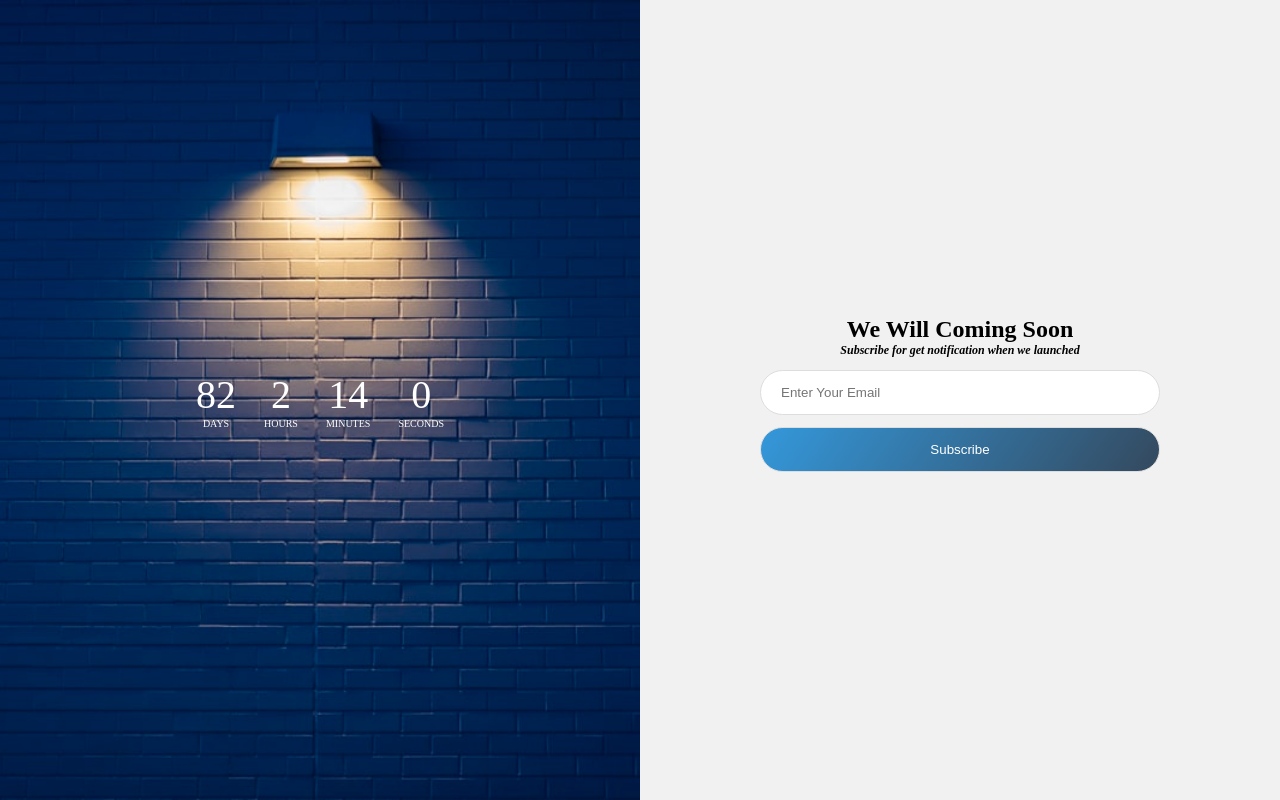
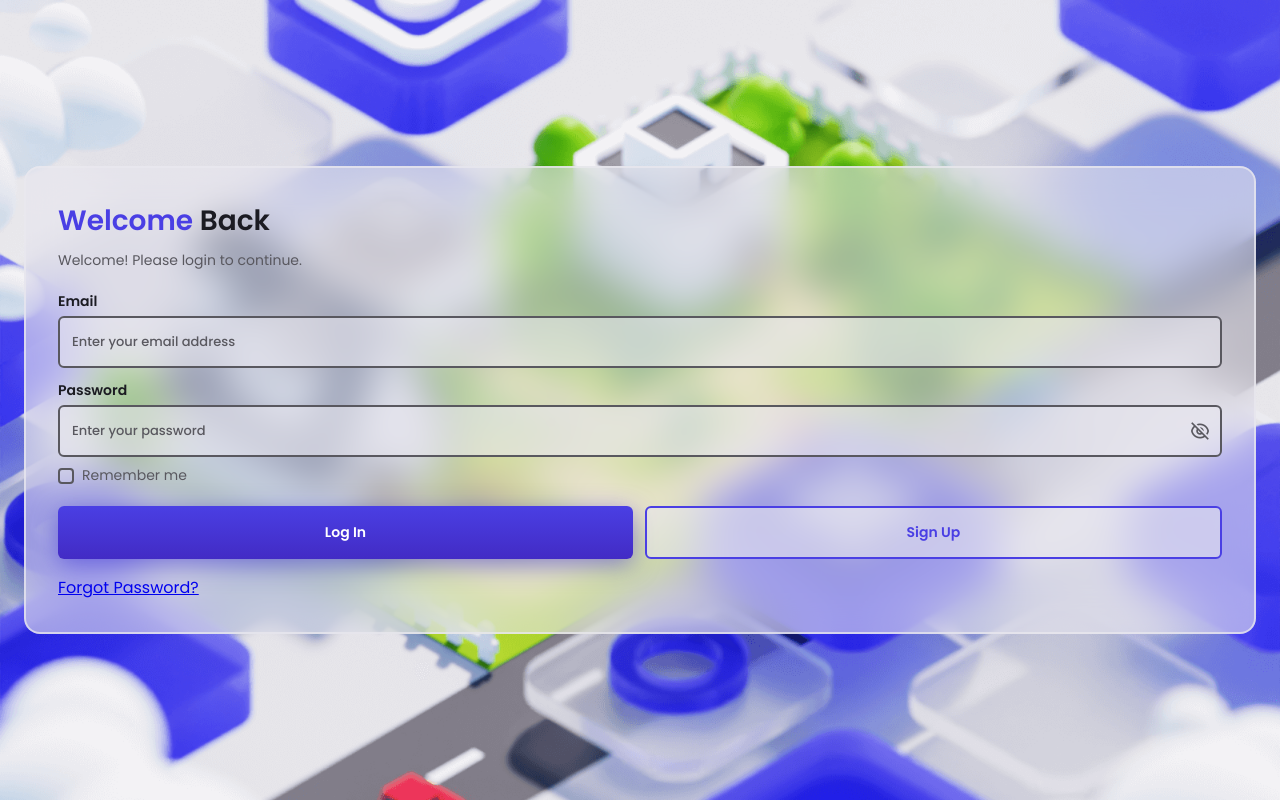
Before and after one commit to OpenElite/OpenElite.github.io, a plain HTML site: page index.html in a window 1280 px wide. Drawn offline with nearby package versions, Linux system fonts and the light colour scheme.

Commit message:
Major changes

```diff
--- /dev/null
+++ b/assets/css/styles.css
@@ -0,0 +1,238 @@
+/*=============== GOOGLE FONTS ===============*/
+@import url("https://fonts.googleapis.com/css2?family=Poppins:wght@400;500;600&display=swap");
+
+/*=============== VARIABLES CSS ===============*/
+:root {
+  /*========== Colors ==========*/
+  /*Color mode HSL(hue, saturation, lightness)*/
+  --first-color: hsl(244, 75%, 57%);
+  --second-color: hsl(249, 64%, 47%);
+  --title-color: hsl(244, 12%, 12%);
+  --text-color: hsl(244, 4%, 36%);
+  --body-color: hsl(208, 97%, 85%);
+
+  /*========== Font and typography ==========*/
+  /*.5rem = 8px | 1rem = 16px ...*/
+  --body-font: "Poppins", sans-serif;
+  --h2-font-size: 1.25rem;
+  --small-font-size: .813rem;
+  --smaller-font-size: .75rem;
+
+  /*========== Font weight ==========*/
+  --font-medium: 500;
+  --font-semi-bold: 600;
+}
+
+/* Responsive typography */
+@media screen and (min-width: 1024px) {
+  :root {
+    --h2-font-size: 1.75rem;
+    --normal-font-size: 1rem;
+    --small-font-size: .875rem;
+    --smaller-font-size: .813rem;
+  }
+}
+
+/*=============== BASE ===============*/
+* {
+  box-sizing: border-box;
+  padding: 0;
+  margin: 0;
+}
+
+body {
+  background-color: var(--body-color);
+  font-family: var(--body-font);
+  color: var(--text-color);
+}
+
+input,
+button {
+  font-family: var(--body-font);
+  border: none;
+  outline: none;
+}
+
+img {
+  max-width: 100%;
+  height: auto;
+}
+
+/*=============== LOGIN FORM ===============*/
+.login__content,
+.login__form,
+.login__inputs{
+  display: grid;
+}
+
+.login__content{
+  position: relative;
+  height: 100vh;
+  align-items: center;
+}
+
+.login__img{
+  position: absolute;
+  width: 100%;
+  height: 100%;
+  object-fit: cover;
+  object-position: center;
+}
+
+.login__form{
+  position: relative;
+  background-color: hsla(244, 16%, 92%, .6);
+  border: 2px solid hsla(244, 16%, 92%, .75);
+  margin-inline: 1.5rem;
+  row-gap: 1.25rem;
+  backdrop-filter: blur(20px);
+  padding: 2rem;
+  border-radius: 1rem;
+}
+
+.login__title{
+  color: var(--title-color);
+  font-size: var(--h2-font-size);
+  margin-bottom: .5rem;
+}
+
+.login__title span{
+  color: var(--first-color);
+}
+
+.login__description{
+  font-size: var(--small-font-size);
+}
+
+.login__inputs{
+  row-gap: .75rem;
+  margin-bottom: .5rem;
+}
+
+.login__label{
+  display: block;
+  color: var(--title-color);
+  font-size: var(--small-font-size);
+  font-weight: var(--font-semi-bold);
+  margin-bottom: .25rem;
+}
+
+.login__input{
+  width: 100%;
+  padding: 14px 12px;
+  border-radius: 6px;
+  border: 2px solid var(--text-color);
+  background-color: hsla(244, 16%, 92%, .6);
+  color: var(--title-color);
+  font-size: var(--smaller-font-size);
+  font-weight: var(--font-medium);
+  transition: border .4s;
+}
+
+.login__input::placeholder{
+  color: var(--text-color);
+}
+
+.login__input:focus,
+.login__input:valid{
+  border: 2px solid var(--first-color);
+}
+
+.login__box{
+  position: relative;
+}
+
+.login__box .login__input{
+  padding-right: 36px;
+}
+
+.login__eye{
+  width: max-content;
+  height: max-content;
+  position: absolute;
+  right: .75rem;
+  top: 0;
+  bottom: 0;
+  margin: auto 0;
+  font-size: 1.25rem;
+  cursor: pointer;
+}
+
+.login__check{
+  display: flex;
+  column-gap: .5rem;
+  align-items: center;
+}
+
+.login__check-input{
+  appearance: none;
+  width: 16px;
+  height: 16px;
+  border: 2px solid var(--text-color);
+  background-color: hsla(244, 16%, 92%, .2);
+  border-radius: .25rem;
+}
+
+.login__check-input:checked{
+  background: var(--first-color);
+}
+
+.login__check-input:checked::before{
+  content: '✓';
+  display: block;
+  color: #fff;
+  font-size: .75rem;
+  transform: translate(1.5px, -2.5px);
+}
+
+.login__check-label{
+  font-size: var(--small-font-size);
+}
+
+.login__buttons{
+  display: flex;
+  column-gap: .75rem;
+}
+
+.login__button{
+  width: 100%;
+  padding: 14px 2rem;
+  border-radius: 6px;
+  background: linear-gradient(180deg,
+              var(--first-color),
+              var(--second-color));
+  color: #fff;
+  font-size: var(--small-font-size);
+  font-weight: var(--font-semi-bold);
+  box-shadow: 0 6px 24px hsla(244, 75%, 48%, .5);
+  margin-bottom: 1rem;
+  cursor: pointer;
+}
+
+.login__button-ghost{
+  background: hsla(244, 16%, 92%, .6);
+  border: 2px solid var(--first-color);
+  color: var(--first-color);
+  box-shadow: none;
+}
+
+.login__forget{
+  font-size: var(--smaller-font-size);
+  font-weight: var(--font-semi-bold);
+  color: var(--first-color);
+  text-decoration: none;
+}
+/*=============== BREAKPOINTS ===============*/
+/* For small devices */
+@media screen and (max-width: 360px){
+  .login__buttons{
+    flex-direction: column;
+  }
+}
+
+
+
+/* For medium devices */
+
+
+/* For large devices */
--- /dev/null
+++ b/assets/js/main.js
@@ -0,0 +1,29 @@
+/*=============== SHOW HIDDEN - PASSWORD ===============*/
+const showHiddenPass = (inputPass, inputIcon) =>{
+    const input = document.getElementById(inputPass),
+    iconEye = document.getElementById(inputIcon)
+
+    iconEye.addEventListener('click', () =>{
+        // Change password to text
+        if(input.type === 'password'){
+            // Switch to text
+            input.type = 'text'
+
+            // Add icon
+            iconEye.classList.add('ri-eye-line')
+
+            // Remove icon
+            iconEye.classList.remove('ri-eye-off-line')
+        }else{
+            // Change to password
+            input.type = 'password'
+
+            // Remove icon
+            iconEye.classList.remove('ri-eye-line')
+            // Add icon
+            iconEye.classList.add('ri-eye-off-line')
+        }
+    })
+}
+
+showHiddenPass('input-pass','input-icon')
--- a/function.js
+++ /dev/null
@@ -1,20 +0,0 @@
-var comingDate = new Date("Mar 31, 2023  00:00:00");
-var coming = setInterval(function(){
-  var now = new Date();
-  var des = comingDate.getTime() - now.getTime();
-  var days = Math.floor(des/(1000 * 60 * 60 * 24));
-  var hours = Math.floor(des%(1000 * 60 * 60 * 24) / (1000 * 60 * 60));
-  var mins = Math.floor(des%(1000 * 60 * 60) / (1000 * 60));
-  var sec = Math.floor(des%(1000 * 60) / 1000);
-
-  document.getElementById("d").innerHTML = days;
-  document.getElementById("h").innerHTML = hours;
-  document.getElementById("m").innerHTML = mins;
-  document.getElementById("s").innerHTML = sec;
-
-  if (des <= 0) {
-    clearInterval(coming);
-    document.getElementById("timer").innerHTML = "<h1>Already Launched</h1>";
-  }
-
-}, 1000);
--- a/index.html
+++ b/index.html
@@ -1,45 +1,64 @@
 <!DOCTYPE html>
-<html>
+    <html lang="en">
     <head>
-	<meta charset="utf-8">
-	<meta name="viewport" content="width=device-width, initial-scale=1">
-	<title>Coming Soon</title>
-	<link rel="stylesheet" type="text/css" href="style.css">
+        <meta charset="UTF-8">
+        <meta name="viewport" content="width=device-width, initial-scale=1.0">
+        <!--=============== REMIXICONS ===============-->
+        <link href="https://cdn.jsdelivr.net/npm/remixicon@2.5.0/fonts/remixicon.css" rel="stylesheet">
+
+        <!--=============== CSS ===============-->
+        <link rel="stylesheet" href="assets/css/styles.css">
+
+        <title>Beautiful glass login form - Bedimcode</title>
     </head>
     <body>
-	<div class="page">
-		<div class="countdown-col col">
-			<div id="timer" class="time middle">
-				<span>
-					<div id="d">365</div>
-					Days
-				</span>
-				<span>
-					<div id="h">24</div>
-					Hours
-				</span>
-				<span>
-					<div id="m">60</div>
-					Minutes
-				</span>
-				<span>
-					<div id="s">60</div>
-					Seconds
-				</span>
+        <div class="container">
+            <div class="login__content">
+                <img src="assets/img/bg-login.png" alt="login image" class="login__img">
+
+                <form action="" class="login__form">
+                    <div>
+                        <h1 class="login__title">
+                            <span>Welcome</span> Back
+                        </h1>
+                        <p class="login__description">
+                            Welcome! Please login to continue.
+                        </p>
                     </div>
+
+                    <div>
+                        <div class="login__inputs">
+                            <div>
+                                <label for="" class="login__label">Email</label>
+                                <input type="email" placeholder="Enter your email address" required class="login__input">
                             </div>
-		<div class="newsletter-col col">
-			<div class="newsletter middle">
-				<h2>We Will Coming Soon</h2>
-				<h4>Subscribe for get notification when we launched</h4>
-				<form>
-					<input type="text"placeholder="Enter Your Email">
-					<input type="button" value="Subscribe" class="btn">
-				</form>
+                            <div>
+                                <label for="" class="login__label">Password</label>
+                                <div class="login__box">
+                                    <input type="password" placeholder="Enter your password" required class="login__input" id="input-pass">
+                                    <i class="ri-eye-off-line login__eye" id="input-icon"></i>
                                 </div>
                             </div>
                         </div>
 
-	<script src="function.js"></script>
+                        <div class="login__check">
+                            <input type="checkbox" class="login__check-input">
+                            <label for="" class="login__check-label">Remember me</label>
+                        </div>
+                    </div>
+
+                    <div>
+                        <div class="login__buttons">
+                            <button class="login__button">Log In</button>
+                            <button class="login__button login__button-ghost">Sign Up</button>
+                        </div>
+                        <a href="#" class="login__forgot">Forgot Password?</a>
+                    </div>
+                </form>
+            </div>
+        </div>
+
+        <!--=============== MAIN JS ===============-->
+        <script src="assets/js/main.js"></script>
     </body>
 </html>
--- a/style.css
+++ /dev/null
@@ -1,72 +0,0 @@
-*{
-  padding: 0;
-  margin: 0;
-  box-sizing: border-box;
-  flex-flow: "montserrat",sans-serif;
-}
-.page{
-  background: #f1f1f1;
-  display: flex;
-  flex-wrap: wrap;
-}
-.col{
-  flex: 1;
-  height: 100vh;
-  position: relative;
-}
-.countdown-col{
-  background: url(bg2.jpg) no-repeat center;
-  background-size: cover;
-}
-.time{
-  color: #fff;
-  text-transform: uppercase;
-  width: 90%;
-  display: flex;
-  justify-content: center;
-}
-.middle{
-  position: absolute;
-  top: 50%;
-  left: 50%;
-  transform: translate(-50%,-50%);
-  text-align: center;
-}
-.time span{
-  padding: 0 14px;
-  font-size: 10px;
-}
-.time span div{
-  font-size: 40px;
-}
-.newsletter{
-  width: 90%;
-}
-.newsletter h4{
-  font-style: italic;
-  font-size: 12px;
-}
-.newsletter input{
-  display: block;
-  margin: 12px auto;
-  width: 100%;
-  max-width: 400px;
-  padding: 14px 20px;
-  border-radius: 30px;
-  border: 1px solid #ddd;
-  outline: none;
-}
-.btn{
-  background: linear-gradient(125deg, #3498db,#34495e);
-  color: #fff;
-  cursor: pointer;
-  transition: .5s;
-}
-.btn:hover{
-  opacity: .7;
-}
-@media screen and (max-width: 900px){
-  .col{
-    flex: 100%;
-  }
-}
```
Also changed, not shown: Text Login form.txt (added), assets/img/bg-login.png (added), bg2.jpg (deleted), preview.png (added), 2 other files. Lines whose indentation alone changed are shown as unchanged.
